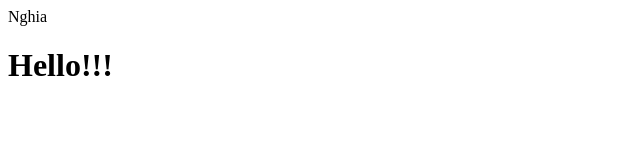
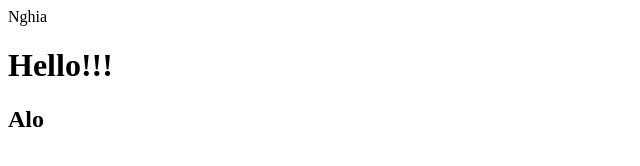
Before and after one commit to DoTrungNghia/Git-Nghia, a plain HTML site: page index.html in a window 1280 px wide. Shown: the full height of the page, 0-640 px from the left. Drawn offline with Linux system fonts and the light colour scheme.

Commit message:
Update index.html

```diff
--- a/index.html
+++ b/index.html
@@ -1,2 +1,3 @@
 <p>Nghia</p>
 <h1>Hello!!!</h1>
+<h2>Alo<h2>
```
